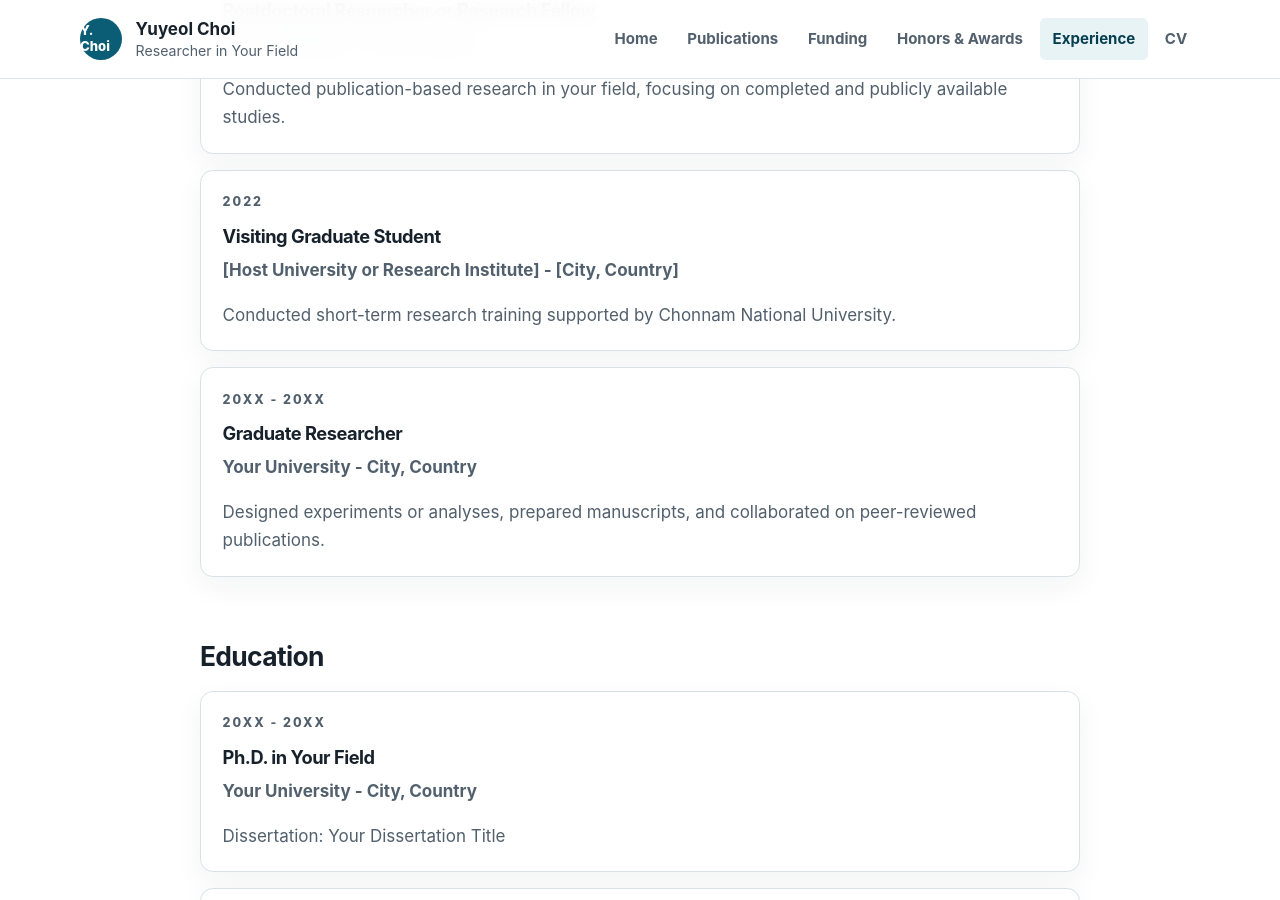
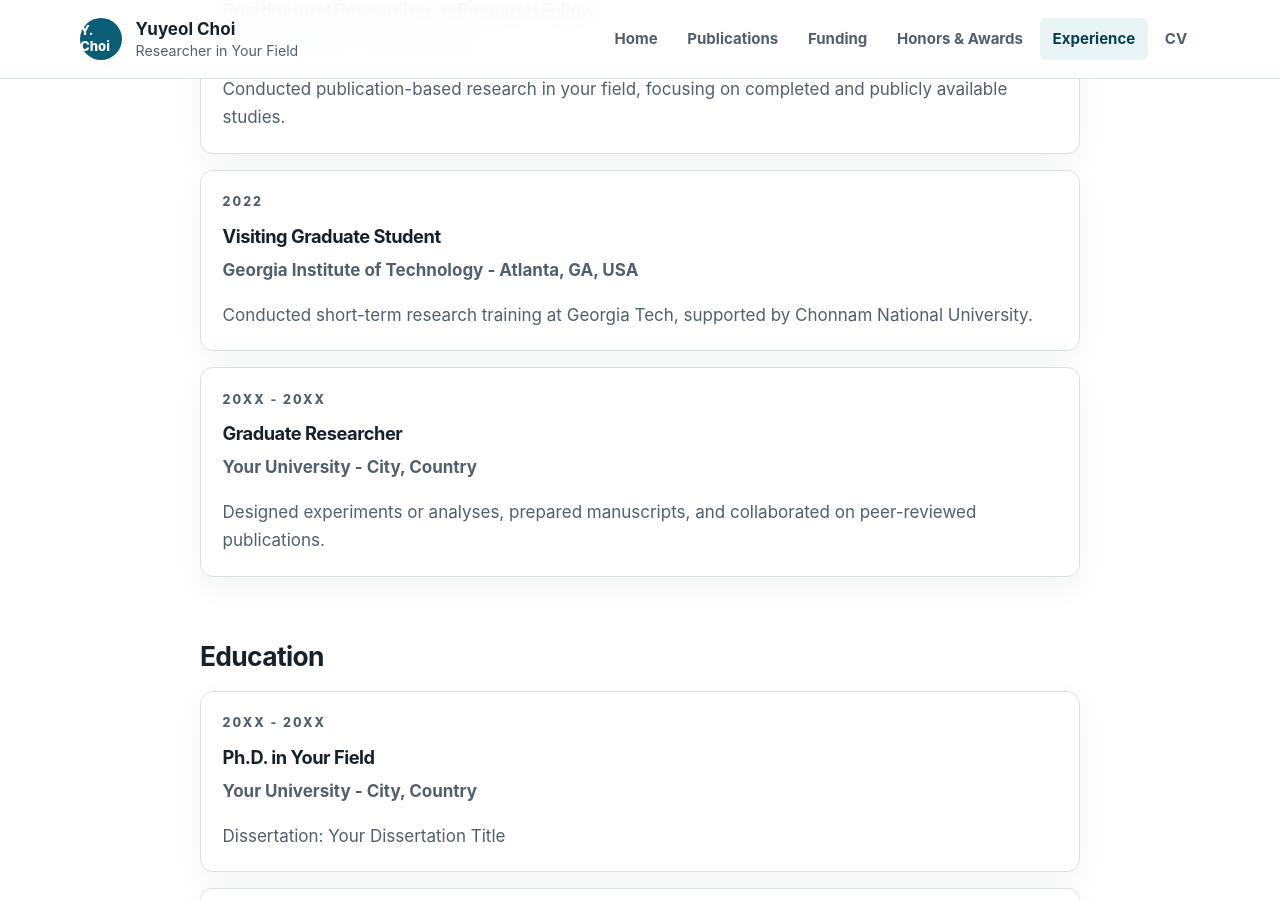
Before and after one commit to yuyeolchoi/yuyeolchoi.github.io, a Jekyll site: the page built from experience.html, in a window 1280 px wide and 900 px high, scrolled down 674 px. Built offline with Jekyll 4.4.1, drawn with Linux system fonts in a browser that asks for light colours.

Commit message:
Set visiting graduate student host to Georgia Tech

```diff
--- a/_data/cv.yml
+++ b/_data/cv.yml
@@ -18,10 +18,10 @@ experience:
     details: "Conducted publication-based research in your field, focusing on completed and publicly available studies."
     featured: true
   - role: "Visiting Graduate Student"
-    institution: "[Host University or Research Institute]"
-    location: "[City, Country]"
+    institution: "Georgia Institute of Technology"
+    location: "Atlanta, GA, USA"
     period: "2022"
-    details: "Conducted short-term research training supported by Chonnam National University."
+    details: "Conducted short-term research training at Georgia Tech, supported by Chonnam National University."
     featured: true
   - role: "Graduate Researcher"
     institution: "Your University"
```
